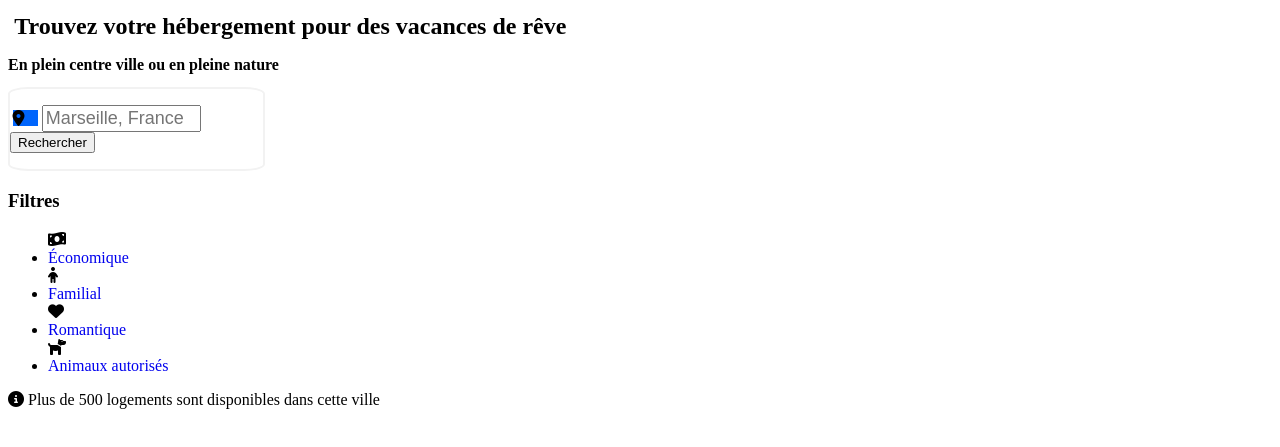
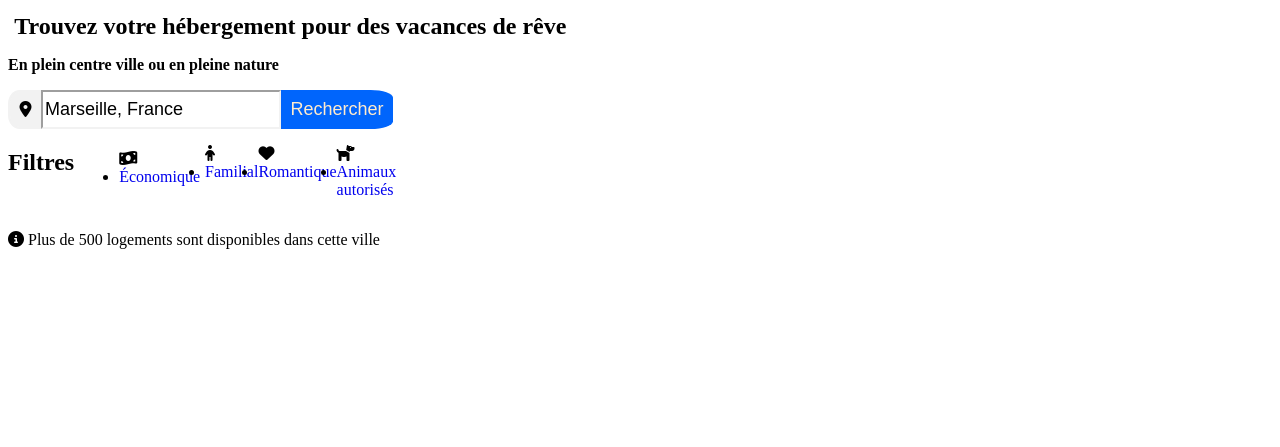
Before and after one commit to GeorgesH0/P2_GeorgesHugo_code, a plain HTML site: page index.html in a window 1280 px wide. Shown: the part 79-526 px from the top of the page. Drawn offline with Linux system fonts and the light colour scheme; a web font is replaced by a local one.

Commit message:
travail sur la barre de recherche

```diff
--- a/css/index.css
+++ b/css/index.css
@@ -49,25 +49,56 @@ header h1{
     font-size: x-large;
     margin-left: 0.5%;
 }
-header h2{
+header h3{
     font-size: medium;
     font-style: normal;
     color: none;
 }
 #recherche{
-    width: 20%;
-    height: 0.5%;
-    border: 2px #F2F2F2 solid;
-    border-radius: 8%;
+    display: flex;
+    width: 50%;
+    text-align: justify;
 }
 #recherche i{
-    width: 10%;
-    height: 30%;
-    margin-left: 1%;
-    background-color: #0065FC;
+    margin: none;
+    padding-top: 1.50%;
+    padding-left: 1.50%;
+    padding-right: 1.50%;
+    padding-bottom: 1.50%;
+    border: 2px  #F2F2F2 solid;
+    border-right: none;
+    border-top-left-radius: 35%;
+    border-bottom-left-radius: 35%;
+    background-color: #F2F2F2;
 }
 #recherche .ville_pays{
-    width: 60%;
-    height: 20%;
+    margin: none;
+    border-color: #F2F2F2;
     font-size: large;
+    color: black;
 }
+input::placeholder{
+    color: black;
+}
+#recherche .boutton{
+    margin: none;
+    border: 2px black;
+    padding-left: 1.50%;
+    padding-right: 1.50%;
+    border-top-right-radius: 20%;
+    border-bottom-right-radius: 20%;
+    font-size: large;
+    background-color: #0065FC;
+    color: blanchedalmond;
+}
+#filtres{
+    display: flex;
+    flex-direction: row;
+    text-align: justify;
+}
+ul{
+    display: flex;
+}
+.economie{
+    padding: 1.5%;
+}
--- a/index.html
+++ b/index.html
@@ -18,16 +18,16 @@
                        </nav>
                     </div>
                            <h1>Trouvez votre hébergement pour des vacances de rêve</h1>
-                           <h2>En plein centre ville ou en pleine nature</h2>
-                       <form id="recherche" method="post" action="#">
-                           <p>
+                           <h3>En plein centre ville ou en pleine nature</h3>
+                       <form method="post" action="#">
+                           <div id="recherche">
                                 <i class="fas fa-map-marker-alt"></i>
-                                <input type="text" name="ville_pays" class="ville_pays" placeholder="Marseille, France" />
-                                <input type="submit" value="Rechercher" />
-                           </p>
+                                <input type="text" class="ville_pays" name="ville_pays" class="ville_pays" placeholder="Marseille, France" />
+                                <input type="submit" class="boutton" value="Rechercher" />
+                           </div>
                         </form>
                    <div id="filtres">
-                       <h3>Filtres</h3>
+                       <h2>Filtres</h2>
                         <ul>
                            <div class="economie">
                                <i class="fas fa-money-bill-wave"></i>
```
